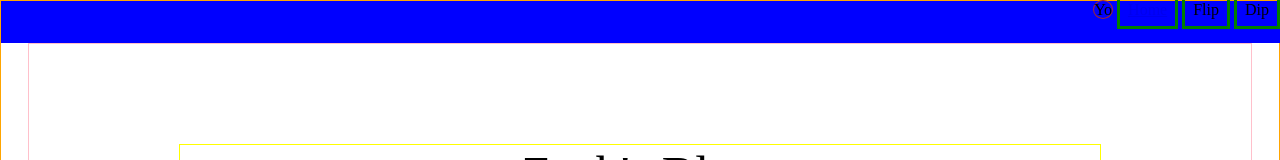
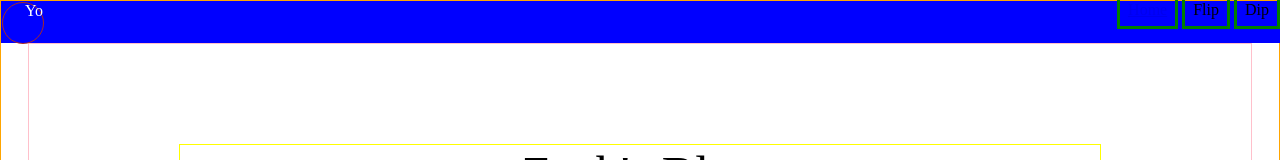
Before and after one commit to zechariasmengis/myPortfolio, a plain HTML site: page src/blog/blog.html in a window 1280 px wide. Shown: the top 160 px of the page. Drawn offline with Linux system fonts and the light colour scheme.

Commit message:
Floated the icon left but I can't really get it to do what I want yet

```diff
--- a/src/blog/blog.html
+++ b/src/blog/blog.html
@@ -12,7 +12,7 @@
     <div class="main-container">
         <header></header>
         <nav>
-            <i>Yo</i>
+            <i id="nav-logo">Yo</i>
             <a href="/index.html">Home</a>
             <a>Flip</a>
             <a>Dip</a>
--- a/src/blog/blogStlyes.css
+++ b/src/blog/blogStlyes.css
@@ -25,9 +25,12 @@
  padding: 8px;
 }
 i {
-    width: 2px;
+    width: 40px;
+    height: 40px;
     border: 1px solid brown;
     border-radius: 50%;
+    margin: 5px;
+
 }
 main {
     width: 80%;
@@ -53,3 +56,8 @@
     text-align: center;
     margin: -30px 0px 50px 0px;
 }
+#nav-logo {
+    float: left;
+    color: white;
+    margin: 0 auto;
+}
```
